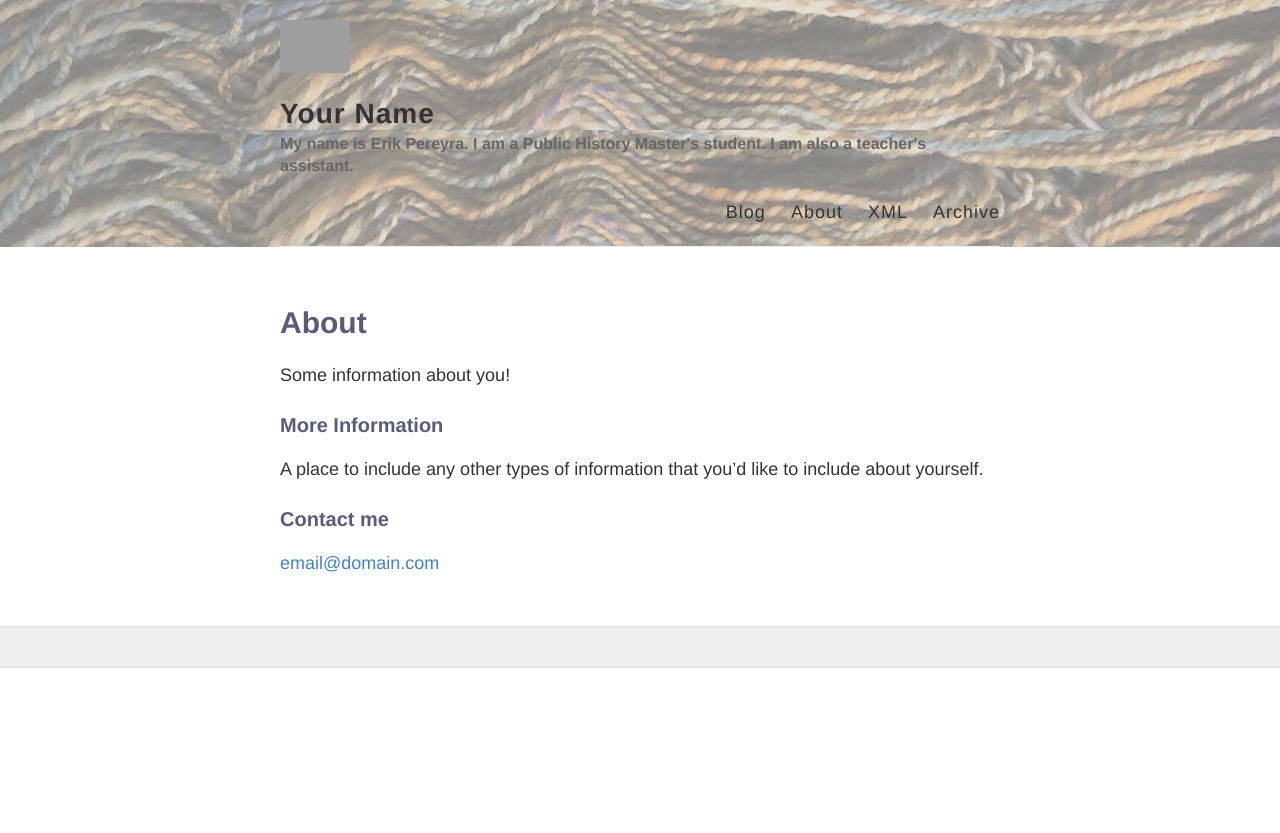
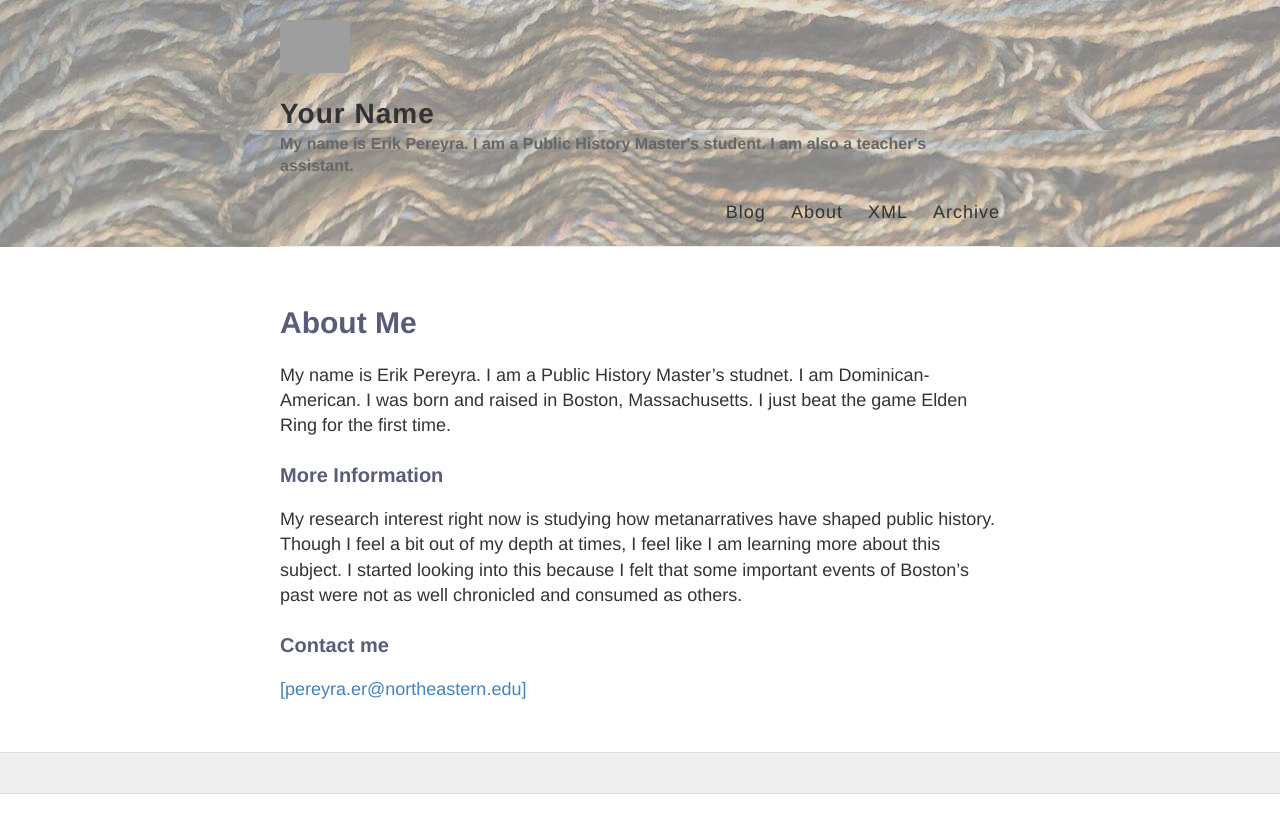
Before and after one commit to ErikPereyra01/erikpereyra01.github.io, a Jekyll site: the page built from about.md, in a window 1280 px wide. Shown: the top 833 px of the page. Built offline with Jekyll 4.4.1, drawn with Linux system fonts in a browser that asks for light colours; grey boxes are pictures that could not be loaded.

Commit message:
multiple changes

```diff
--- a/about.md
+++ b/about.md
@@ -1,15 +1,15 @@
 ---
 layout: page
-title: About
+title: About Me
 permalink: /about/
 ---
 
-Some information about you!
+My name is Erik Pereyra. I am a Public History Master's studnet. I am Dominican-American. I was born and raised in Boston, Massachusetts. I just beat the game Elden Ring for the first time.
 
 ### More Information
 
-A place to include any other types of information that you'd like to include about yourself.
+My research interest right now is studying how metanarratives have shaped public history. Though I feel a bit out of my depth at times, I feel like I am learning more about this subject. I started looking into this because I felt that some important events of Boston's past were not as well chronicled and consumed as others.
 
 ### Contact me
 
-[email@domain.com](mailto:email@domain.com)
+[[pereyra.er@northeastern.edu]](mailto:pereyra.er@northeastern.edu)
```
Also changed, not shown: _posts/2020-10-26-Hello-World.md (added).
